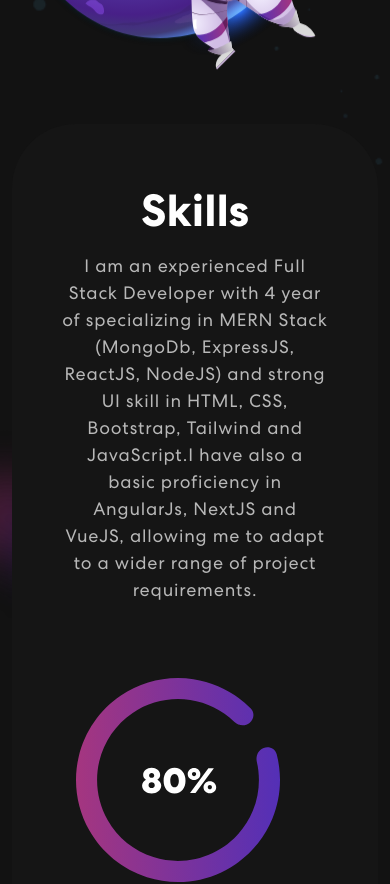
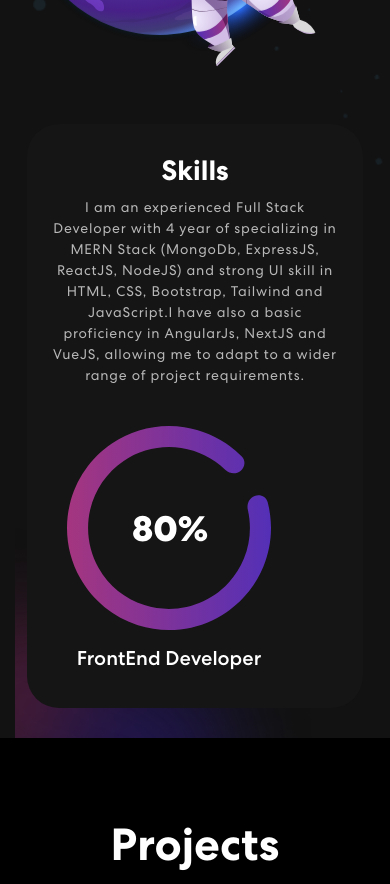
Before and after one commit to MuzamilTeamSeven/VercelPortfolio, a React (Create React App) app: page / in a window 390 px wide. Shown: the part 1260-2144 px from the top of the page. Built offline with nearby package versions, Linux system fonts and the light colour scheme; no server answers.

Commit message:
Skill Section updated

```diff
--- a/src/App.css
+++ b/src/App.css
@@ -361,6 +361,52 @@
   z-index: -4;
 }
 
+@media (max-width: 768px) {
+  .skill {
+    padding: 0 15px 30px 15px;
+  }
+  .skill-bx {
+    padding: 40px 30px;
+    border-radius: 32px;
+  }
+  .skill h2 {
+    font-size: 32px;
+  }
+  .skill p {
+    font-size: 16px;
+    margin: 10px 0 40px 0;
+  }
+  .skill-slider {
+    width: 90%;
+  }
+  .skill-slider .item img {
+    width: 40%;
+  }
+  .background-image-left {
+    width: 60%;
+    top: 50%;
+  }
+}
+
+@media (max-width: 480px) {
+  .skill-bx {
+    padding: 30px 20px;
+  }
+  .skill h2 {
+    font-size: 28px;
+  }
+  .skill p {
+    font-size: 14px;
+  }
+  .skill-slider .item img {
+    width: 35%;
+  }
+  .background-image-left {
+    width: 80%;
+    top: 60%;
+  }
+}
+
 /************ Projects Css ************/
 .project {
   padding: 80px 0;
```
